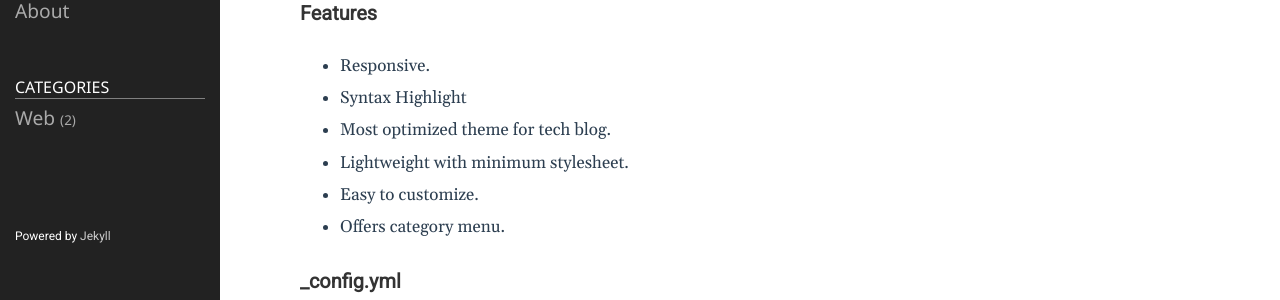
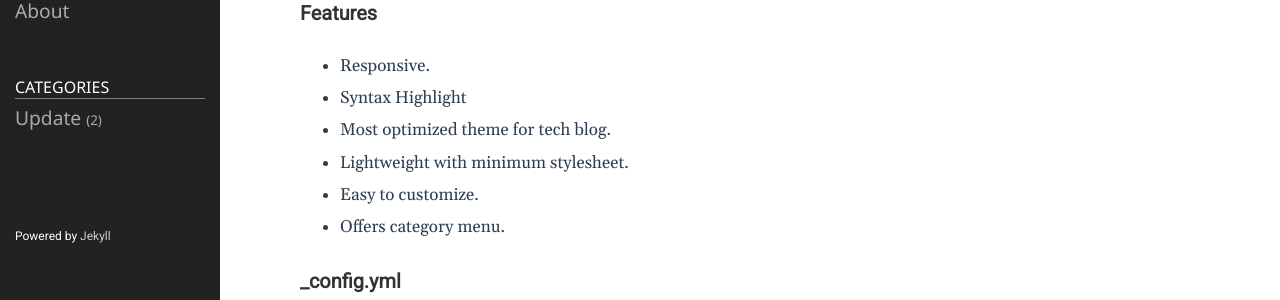
Before and after one commit to Barise/barise.github.io, a Jekyll site: the page built from README.md, in a window 1280 px wide and 900 px high. Shown: the part 245-545 px from the top of the window. Built offline with Jekyll 4.4.1, drawn with Linux system fonts in a browser that asks for light colours.

Commit message:
blog setting update

```diff
--- a/_posts/2021-04-07-DOM-정리.markdown
+++ b/_posts/2021-04-07-DOM-정리.markdown
@@ -2,7 +2,7 @@
 layout: DOM
 title:  "DOM 정리"
 date:   2021-04-08 19:30:29 +0900
-categories: Web
+categories: Update
 ---
 
 # DOM 이란?
--- a/_posts/2021-04-07-HTML-정리.markdown
+++ b/_posts/2021-04-07-HTML-정리.markdown
@@ -2,7 +2,7 @@
 layout: HTML5
 title:  "HTML5 정리"
 date:   2021-04-08 19:30:29 +0900
-categories: Web
+categories: Update
 ---
 # HTML5
 ## 1. HTML5 등장배경
```
